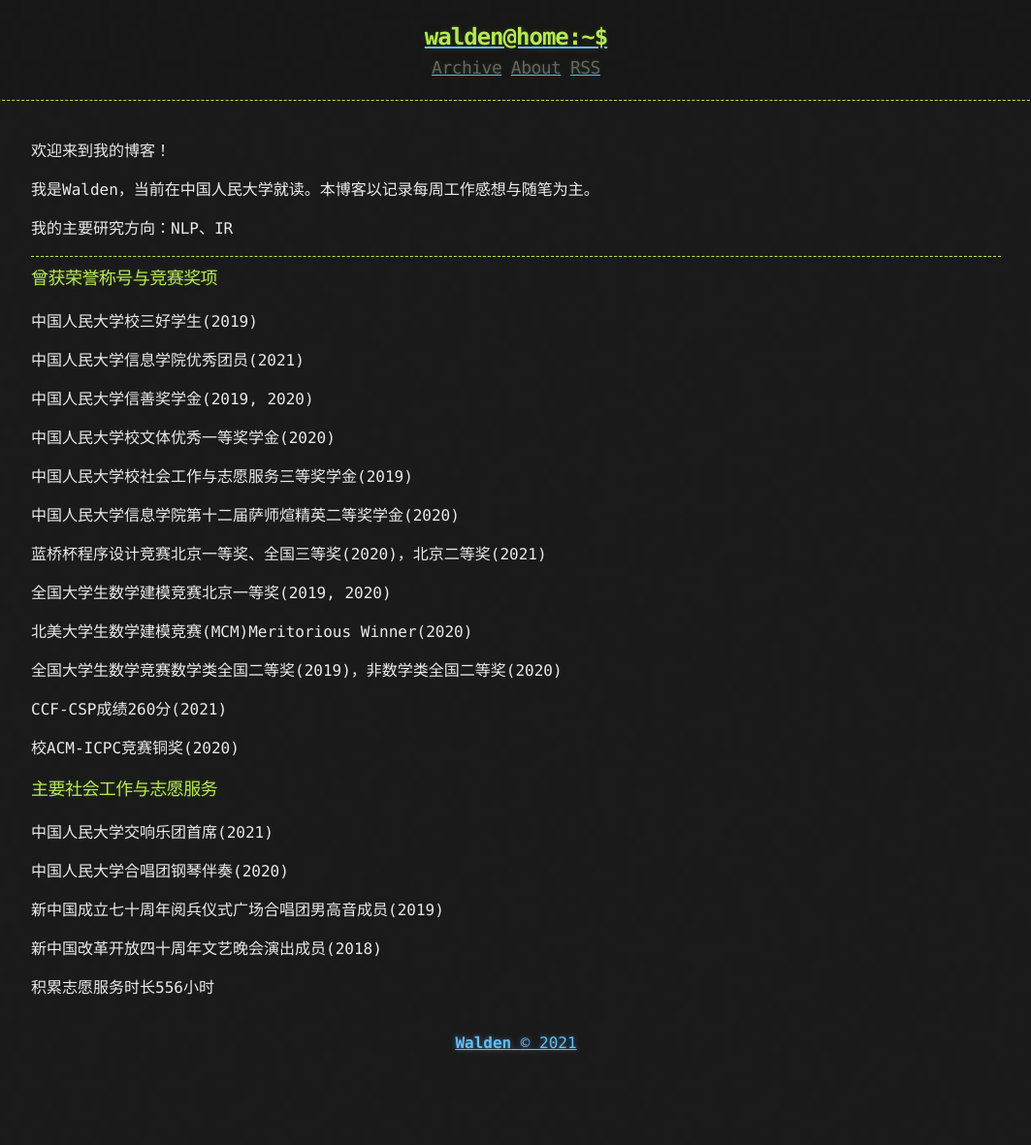
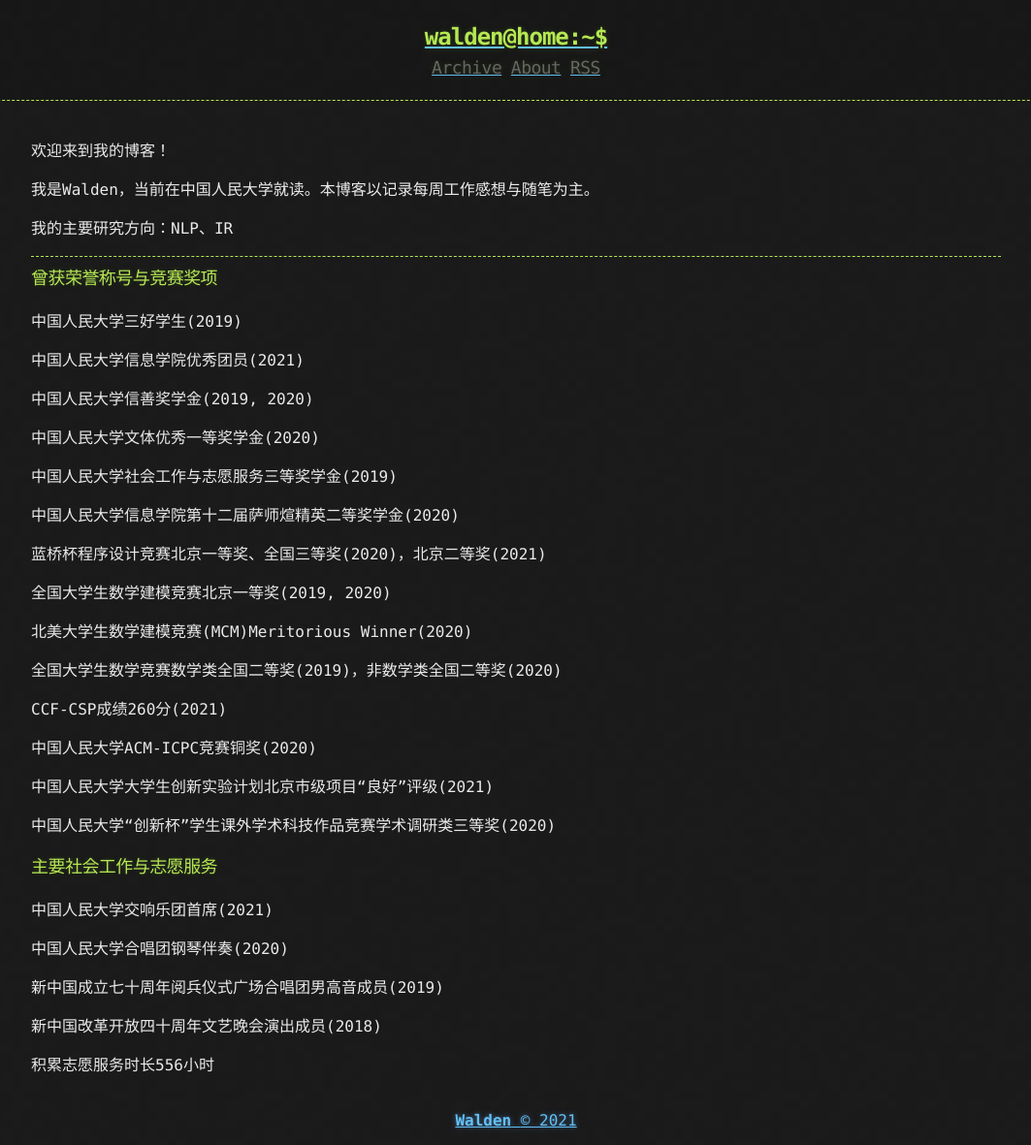
Before and after one commit to WaldenRUC/WaldenRUC.github.io, a Jekyll site: the page built from about.md, in a window 1280 px wide. Shown: the whole page at 97% size, without its empty margins (108-1171 px from the left). Built offline with Jekyll 4.4.1, drawn with Linux system fonts in a browser that asks for light colours; before the commit the page ends 1101 px from its top, so only the background shows below that.

```diff
--- a/about.md
+++ b/about.md
@@ -13,15 +13,15 @@ title: About
 
 ### 曾获荣誉称号与竞赛奖项
 
-中国人民大学校三好学生(2019)
+中国人民大学三好学生(2019)
 
 中国人民大学信息学院优秀团员(2021)
 
 中国人民大学信善奖学金(2019, 2020)
 
-中国人民大学校文体优秀一等奖学金(2020)
+中国人民大学文体优秀一等奖学金(2020)
 
-中国人民大学校社会工作与志愿服务三等奖学金(2019)
+中国人民大学社会工作与志愿服务三等奖学金(2019)
 
 中国人民大学信息学院第十二届萨师煊精英二等奖学金(2020)
 
@@ -35,7 +35,11 @@ title: About
 
 CCF-CSP成绩260分(2021)
 
-校ACM-ICPC竞赛铜奖(2020)
+中国人民大学ACM-ICPC竞赛铜奖(2020)
+
+中国人民大学大学生创新实验计划北京市级项目“良好”评级(2021)
+
+中国人民大学“创新杯”学生课外学术科技作品竞赛学术调研类三等奖(2020)
 
 ### 主要社会工作与志愿服务
 
```
